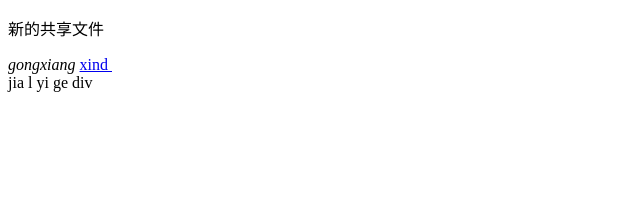
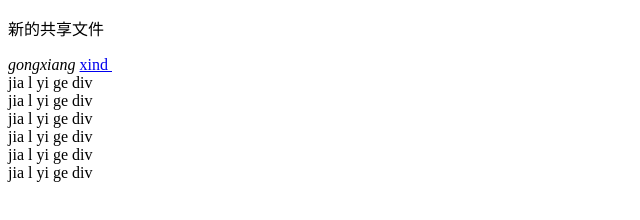
Before and after one commit to xiaohuajin/gongxiang, a plain HTML site: page index.html in a window 1280 px wide. Shown: the whole page, without its empty margins (0-640 px from the left). Drawn offline with Linux system fonts and the light colour scheme.

Commit message:
fdfdfdsadfdcccc

```diff
--- a/index.html
+++ b/index.html
@@ -10,5 +10,10 @@
 	<a href="#">xind </a>
 	<img src="" alt="">
 	<div>jia l yi ge div</div>
+	<div>jia l yi ge div</div>
+	<div>jia l yi ge div</div>
+	<div>jia l yi ge div</div>
+	<div>jia l yi ge div</div>
+	<div>jia l yi ge div</div>
 </body>
 </html>
```
